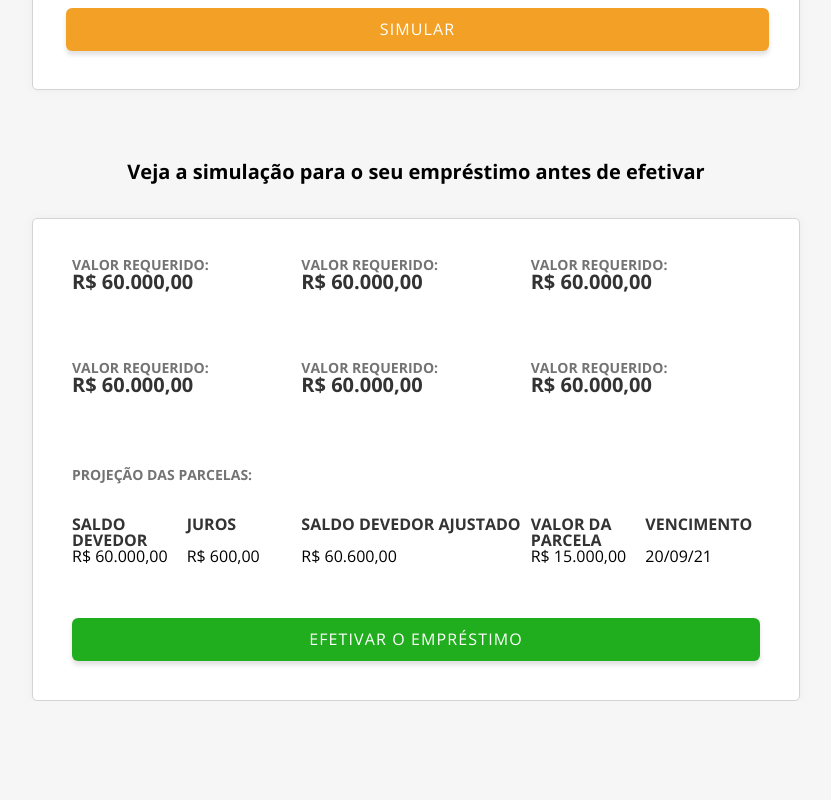
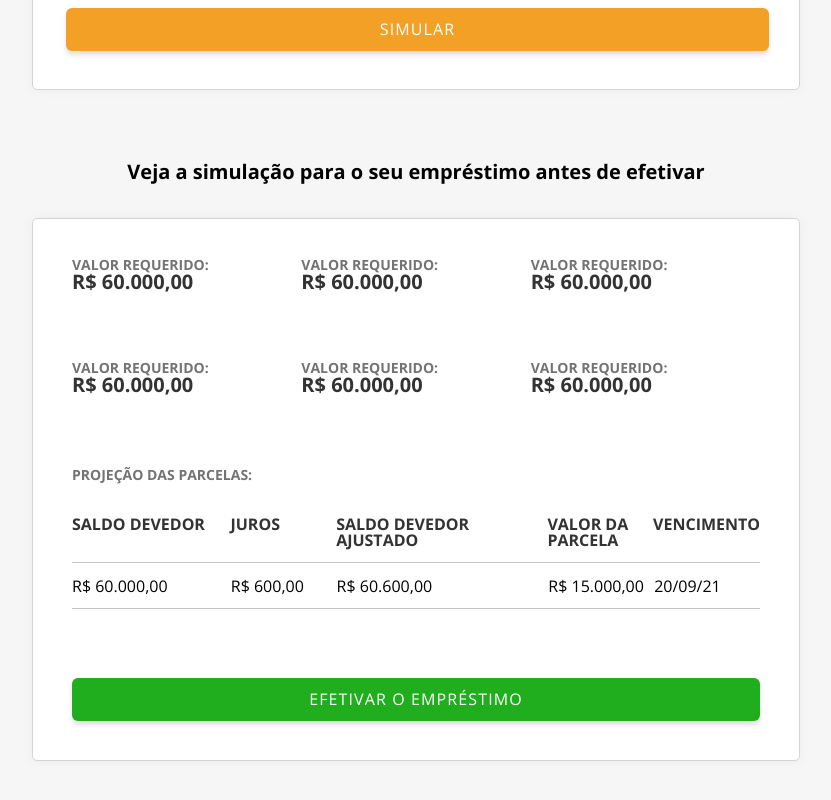
Before and after one commit to juliaam/loan-simulation, a React (Vite) app: page / in a window 1280 px wide. Shown: the part 826-1626 px from the top of the page, without its empty margins (224-1055 px from the left). Before the commit the page ends 1527 px from the top, so only its background shows below. Built offline with nearby package versions, Linux system fonts and the light colour scheme.

Commit message:
fix: layout ready

```diff
--- a/src/components/Simulation/SimulationResult/SimulationResult.module.scss
+++ b/src/components/Simulation/SimulationResult/SimulationResult.module.scss
@@ -36,6 +36,9 @@
 .column {
   flex: 1;
 }
+.column:nth-child(1) {
+  flex: 1.5;
+}
 
 .column:nth-child(3) {
   flex: 2;
@@ -52,6 +55,10 @@
 .row {
   flex: 1;
 }
+
+.row:nth-child(1) {
+  flex: 1.5;
+}
 .row:nth-child(3) {
   flex: 2;
 }
@@ -63,3 +70,12 @@
 
   background-color: rgba(33, 174, 30, 1);
 }
+
+.divider {
+  display: block;
+  height: 1px;
+  border: 0;
+  border-top: 1px solid rgba(196, 196, 196, 1);
+  margin: 1.4rem 0;
+  padding: 0;
+}
--- a/src/components/Simulation/SimulationResult/SimulationResult.tsx
+++ b/src/components/Simulation/SimulationResult/SimulationResult.tsx
@@ -43,6 +43,8 @@ export function SimulationResult(): ReactNode {
           ))}
         </div>
         {rows.map((row) => (
+          <>
+            <hr className={styles.divider} />
             <div key={row.id} className={styles.installmentsRow}>
               <p className={styles.row}>{row.outstandingBalance}</p>
               <p className={styles.row}>{row.interest}</p>
@@ -50,6 +52,8 @@ export function SimulationResult(): ReactNode {
               <p className={styles.row}>{row.installmentAmount}</p>
               <p className={styles.row}>{row.dueDate}</p>
             </div>
+            <hr className={styles.divider} />
+          </>
         ))}
       </div>
 
--- a/src/pages/home/home.module.scss
+++ b/src/pages/home/home.module.scss
@@ -4,8 +4,7 @@
 .home {
   text-align: center;
 
-  padding-top: 7.7rem;
-  padding-inline: 5%;
+  padding: 7.7rem 5%;
 }
 
 .title {
```
Lines whose indentation alone changed are shown as unchanged.
